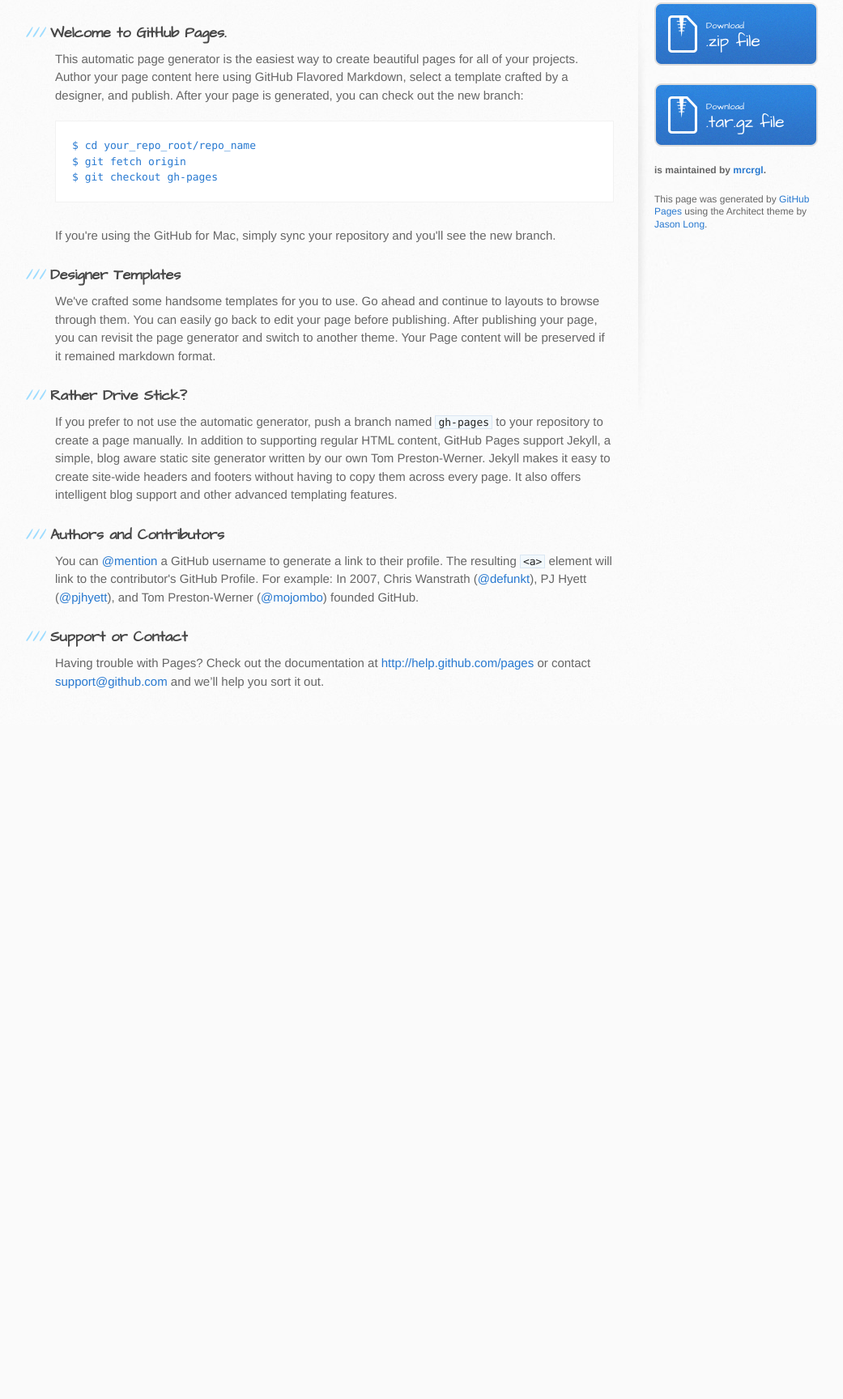
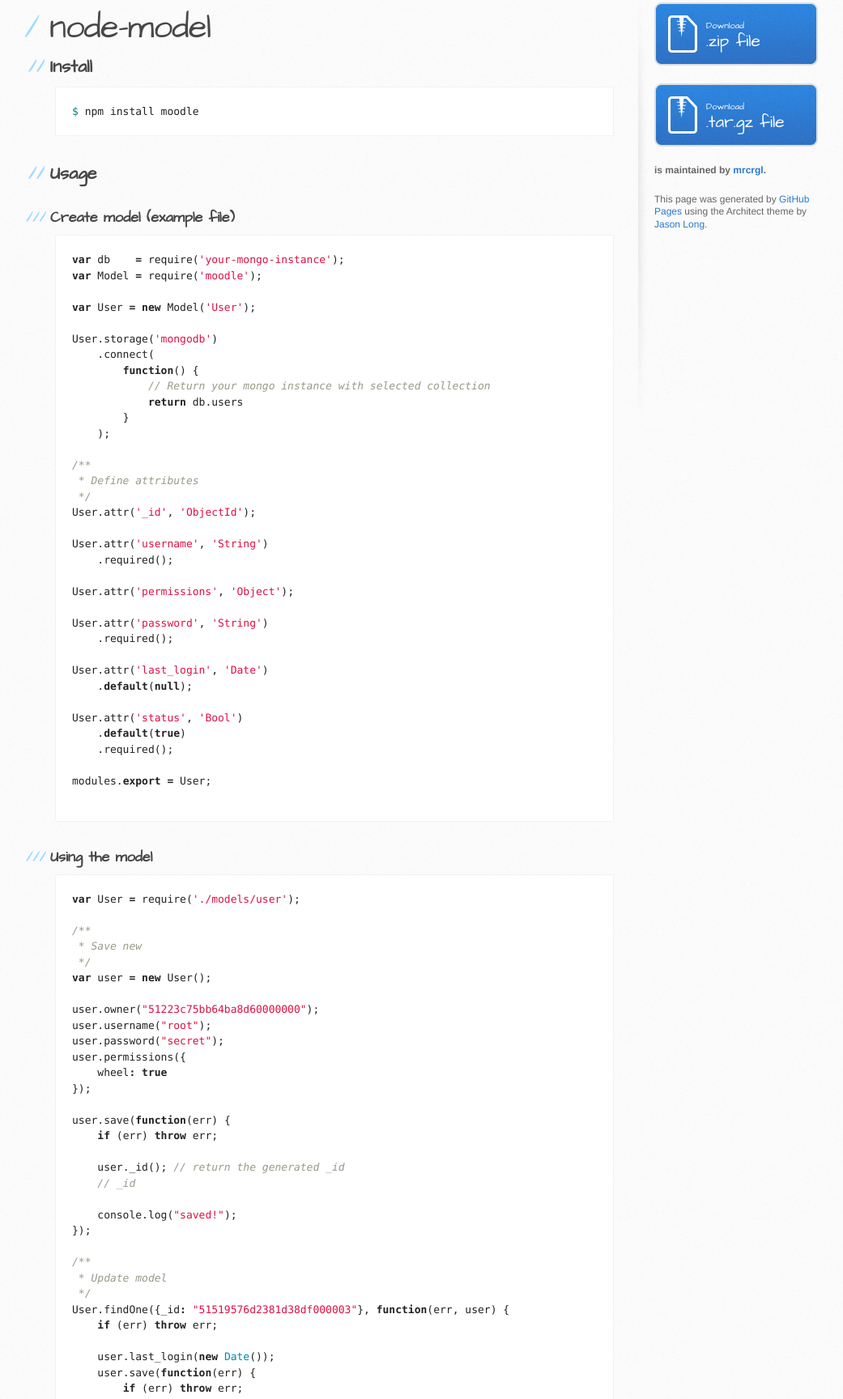
Before and after one commit to mrcrgl/moodle, a plain HTML site: page index.html in a window 1280 px wide. Shown: the part 407-2135 px from the top of the page at 81% size, without its empty margins (102-1143 px from the left). Before the commit the page ends 1303 px from the top, so only its background shows below. Drawn offline with Linux system fonts and the light colour scheme.

```diff
--- a/index.html
+++ b/index.html
@@ -28,32 +28,106 @@
     <div id="content-wrapper">
       <div class="inner clearfix">
         <section id="main-content">
-          <h3>Welcome to GitHub Pages.</h3>
+          <h1>node-model</h1>
 
-<p>This automatic page generator is the easiest way to create beautiful pages for all of your projects. Author your page content here using GitHub Flavored Markdown, select a template crafted by a designer, and publish. After your page is generated, you can check out the new branch:</p>
+<h2>Install</h2>
 
-<pre><code>$ cd your_repo_root/repo_name
-$ git fetch origin
-$ git checkout gh-pages
-</code></pre>
+<div class="highlight"><pre><span class="nv">$ </span>npm install moodle
+</pre></div>
 
-<p>If you're using the GitHub for Mac, simply sync your repository and you'll see the new branch.</p>
+<h2>Usage</h2>
 
-<h3>Designer Templates</h3>
+<h3>Create model (example file)</h3>
 
-<p>We've crafted some handsome templates for you to use. Go ahead and continue to layouts to browse through them. You can easily go back to edit your page before publishing. After publishing your page, you can revisit the page generator and switch to another theme. Your Page content will be preserved if it remained markdown format.</p>
+<div class="highlight"><pre><span class="kd">var</span> <span class="nx">db</span>    <span class="o">=</span> <span class="nx">require</span><span class="p">(</span><span class="s1">'your-mongo-instance'</span><span class="p">);</span>
+<span class="kd">var</span> <span class="nx">Model</span> <span class="o">=</span> <span class="nx">require</span><span class="p">(</span><span class="s1">'moodle'</span><span class="p">);</span>
 
-<h3>Rather Drive Stick?</h3>
+<span class="kd">var</span> <span class="nx">User</span> <span class="o">=</span> <span class="k">new</span> <span class="nx">Model</span><span class="p">(</span><span class="s1">'User'</span><span class="p">);</span>
 
-<p>If you prefer to not use the automatic generator, push a branch named <code>gh-pages</code> to your repository to create a page manually. In addition to supporting regular HTML content, GitHub Pages support Jekyll, a simple, blog aware static site generator written by our own Tom Preston-Werner. Jekyll makes it easy to create site-wide headers and footers without having to copy them across every page. It also offers intelligent blog support and other advanced templating features.</p>
+<span class="nx">User</span><span class="p">.</span><span class="nx">storage</span><span class="p">(</span><span class="s1">'mongodb'</span><span class="p">)</span>
+    <span class="p">.</span><span class="nx">connect</span><span class="p">(</span>
+        <span class="kd">function</span><span class="p">()</span> <span class="p">{</span>
+            <span class="c1">// Return your mongo instance with selected collection</span>
+            <span class="k">return</span> <span class="nx">db</span><span class="p">.</span><span class="nx">users</span>
+        <span class="p">}</span>
+    <span class="p">);</span>
 
-<h3>Authors and Contributors</h3>
+<span class="cm">/**</span>
+<span class="cm"> * Define attributes</span>
+<span class="cm"> */</span>
+<span class="nx">User</span><span class="p">.</span><span class="nx">attr</span><span class="p">(</span><span class="s1">'_id'</span><span class="p">,</span> <span class="s1">'ObjectId'</span><span class="p">);</span>
 
-<p>You can <a href="https://github.com/blog/821" class="user-mention">@mention</a> a GitHub username to generate a link to their profile. The resulting <code>&lt;a&gt;</code> element will link to the contributor's GitHub Profile. For example: In 2007, Chris Wanstrath (<a href="https://github.com/defunkt" class="user-mention">@defunkt</a>), PJ Hyett (<a href="https://github.com/pjhyett" class="user-mention">@pjhyett</a>), and Tom Preston-Werner (<a href="https://github.com/mojombo" class="user-mention">@mojombo</a>) founded GitHub.</p>
+<span class="nx">User</span><span class="p">.</span><span class="nx">attr</span><span class="p">(</span><span class="s1">'username'</span><span class="p">,</span> <span class="s1">'String'</span><span class="p">)</span>
+    <span class="p">.</span><span class="nx">required</span><span class="p">();</span>
 
-<h3>Support or Contact</h3>
+<span class="nx">User</span><span class="p">.</span><span class="nx">attr</span><span class="p">(</span><span class="s1">'permissions'</span><span class="p">,</span> <span class="s1">'Object'</span><span class="p">);</span>
 
-<p>Having trouble with Pages? Check out the documentation at <a href="http://help.github.com/pages">http://help.github.com/pages</a> or contact <a href="mailto:support@github.com">support@github.com</a> and we’ll help you sort it out.</p>
+<span class="nx">User</span><span class="p">.</span><span class="nx">attr</span><span class="p">(</span><span class="s1">'password'</span><span class="p">,</span> <span class="s1">'String'</span><span class="p">)</span>
+    <span class="p">.</span><span class="nx">required</span><span class="p">();</span>
+
+<span class="nx">User</span><span class="p">.</span><span class="nx">attr</span><span class="p">(</span><span class="s1">'last_login'</span><span class="p">,</span> <span class="s1">'Date'</span><span class="p">)</span>
+    <span class="p">.</span><span class="k">default</span><span class="p">(</span><span class="kc">null</span><span class="p">);</span>
+
+<span class="nx">User</span><span class="p">.</span><span class="nx">attr</span><span class="p">(</span><span class="s1">'status'</span><span class="p">,</span> <span class="s1">'Bool'</span><span class="p">)</span>
+    <span class="p">.</span><span class="k">default</span><span class="p">(</span><span class="kc">true</span><span class="p">)</span>
+    <span class="p">.</span><span class="nx">required</span><span class="p">();</span>
+
+<span class="nx">modules</span><span class="p">.</span><span class="kr">export</span> <span class="o">=</span> <span class="nx">User</span><span class="p">;</span>
+
+</pre></div>
+
+<h3>Using the model</h3>
+
+<div class="highlight"><pre>
+<span class="kd">var</span> <span class="nx">User</span> <span class="o">=</span> <span class="nx">require</span><span class="p">(</span><span class="s1">'./models/user'</span><span class="p">);</span>
+
+<span class="cm">/**</span>
+<span class="cm"> * Save new</span>
+<span class="cm"> */</span>
+<span class="kd">var</span> <span class="nx">user</span> <span class="o">=</span> <span class="k">new</span> <span class="nx">User</span><span class="p">();</span>
+
+<span class="nx">user</span><span class="p">.</span><span class="nx">owner</span><span class="p">(</span><span class="s2">"51223c75bb64ba8d60000000"</span><span class="p">);</span>
+<span class="nx">user</span><span class="p">.</span><span class="nx">username</span><span class="p">(</span><span class="s2">"root"</span><span class="p">);</span>
+<span class="nx">user</span><span class="p">.</span><span class="nx">password</span><span class="p">(</span><span class="s2">"secret"</span><span class="p">);</span>
+<span class="nx">user</span><span class="p">.</span><span class="nx">permissions</span><span class="p">({</span>
+    <span class="nx">wheel</span><span class="o">:</span> <span class="kc">true</span>
+<span class="p">});</span>
+
+<span class="nx">user</span><span class="p">.</span><span class="nx">save</span><span class="p">(</span><span class="kd">function</span><span class="p">(</span><span class="nx">err</span><span class="p">)</span> <span class="p">{</span>
+    <span class="k">if</span> <span class="p">(</span><span class="nx">err</span><span class="p">)</span> <span class="k">throw</span> <span class="nx">err</span><span class="p">;</span>
+
+    <span class="nx">user</span><span class="p">.</span><span class="nx">_id</span><span class="p">();</span> <span class="c1">// return the generated _id</span>
+    <span class="c1">// _id</span>
+
+    <span class="nx">console</span><span class="p">.</span><span class="nx">log</span><span class="p">(</span><span class="s2">"saved!"</span><span class="p">);</span>
+<span class="p">});</span>
+
+<span class="cm">/**</span>
+<span class="cm"> * Update model</span>
+<span class="cm"> */</span>
+<span class="nx">User</span><span class="p">.</span><span class="nx">findOne</span><span class="p">({</span><span class="nx">_id</span><span class="o">:</span> <span class="s2">"51519576d2381d38df000003"</span><span class="p">},</span> <span class="kd">function</span><span class="p">(</span><span class="nx">err</span><span class="p">,</span> <span class="nx">user</span><span class="p">)</span> <span class="p">{</span>
+    <span class="k">if</span> <span class="p">(</span><span class="nx">err</span><span class="p">)</span> <span class="k">throw</span> <span class="nx">err</span><span class="p">;</span>
+
+    <span class="nx">user</span><span class="p">.</span><span class="nx">last_login</span><span class="p">(</span><span class="k">new</span> <span class="nb">Date</span><span class="p">());</span>
+    <span class="nx">user</span><span class="p">.</span><span class="nx">save</span><span class="p">(</span><span class="kd">function</span><span class="p">(</span><span class="nx">err</span><span class="p">)</span> <span class="p">{</span>
+        <span class="k">if</span> <span class="p">(</span><span class="nx">err</span><span class="p">)</span> <span class="k">throw</span> <span class="nx">err</span><span class="p">;</span>
+    <span class="p">});</span>
+<span class="p">});</span>
+
+<span class="cm">/**</span>
+<span class="cm"> * Find multiple</span>
+<span class="cm"> */</span>
+<span class="nx">User</span><span class="p">.</span><span class="nx">find</span><span class="p">({</span><span class="nx">status</span><span class="o">:</span><span class="kc">true</span><span class="p">},</span> <span class="kd">function</span><span class="p">(</span><span class="nx">err</span><span class="p">,</span> <span class="nx">users</span><span class="p">)</span> <span class="p">{</span>
+
+    <span class="k">for</span> <span class="p">(</span><span class="kd">var</span> <span class="nx">user</span> <span class="k">in</span> <span class="nx">users</span><span class="p">)</span> <span class="p">{</span>
+        <span class="k">if</span> <span class="p">(</span><span class="nx">user</span> <span class="k">instanceof</span> <span class="nx">User</span><span class="p">)</span>
+            <span class="c1">// true</span>
+
+    <span class="p">}</span>
+
+<span class="p">});</span>
+
+</pre></div>
         </section>
 
         <aside id="sidebar">
```
Also changed, not shown: params.json (+1 -1 lines).
